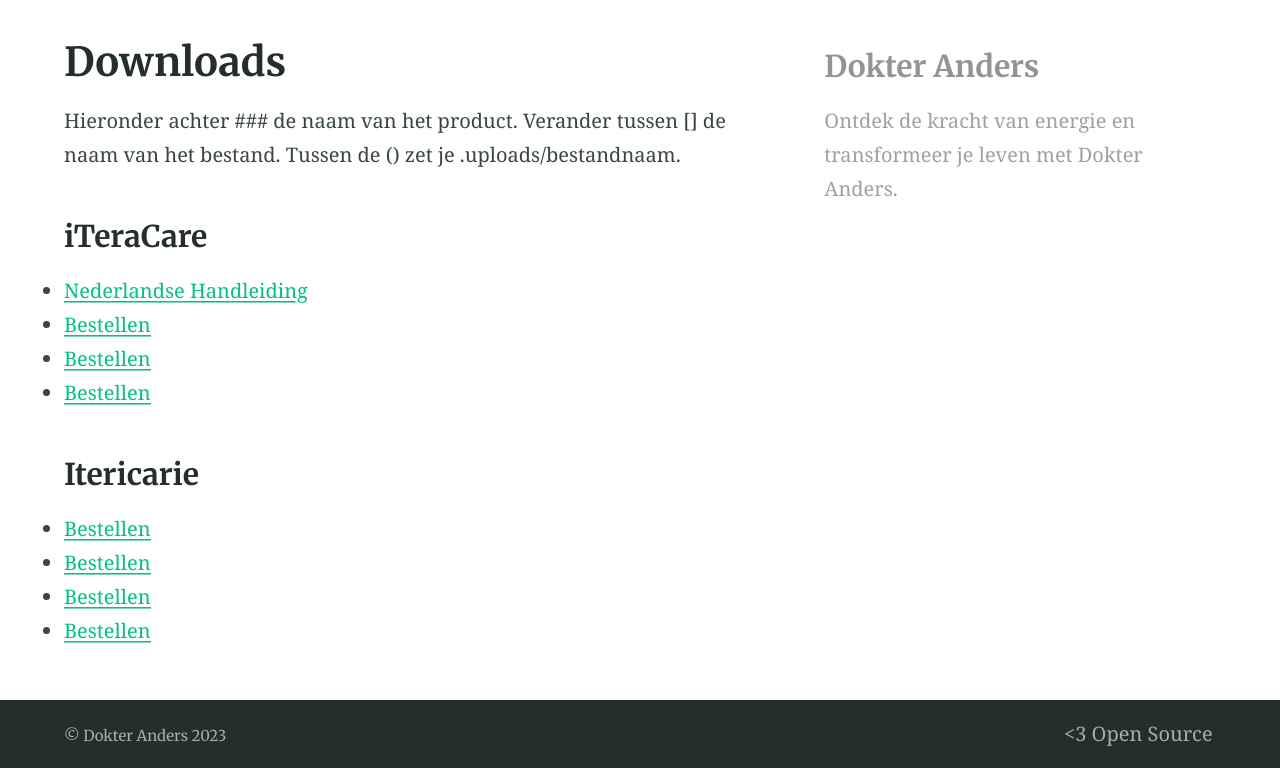
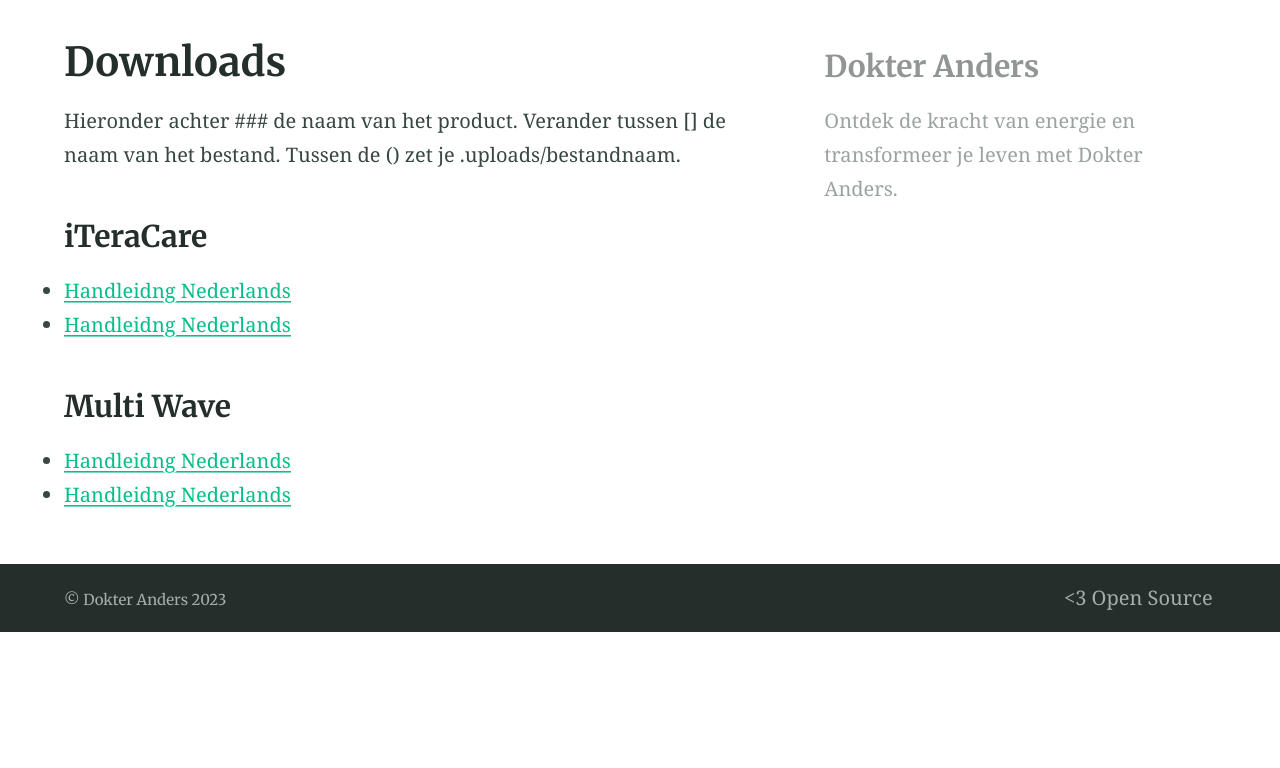
Before and after one commit to dokteranders/dokteranders.com, a Jekyll site: the page built from downloads.md, in a window 1280 px wide. Shown: the part 424-1192 px from the top of the page. Built offline with Jekyll 4.4.1, drawn with Linux system fonts in a browser that asks for light colours; after the commit the page ends 1056 px from its top, so only the background shows below that.

Commit message:
Update downloads.md

```diff
--- a/downloads.md
+++ b/downloads.md
@@ -8,13 +8,9 @@
 Tussen de () zet je .uploads/bestandnaam.
 
 ### iTeraCare
-- [Nederlandse Handleiding](./uploads/handlieding_nl.pdf)
-- [Bestellen](https://dokteranders.neumi.com/)
-- [Bestellen](https://dokteranders.neumi.com/)
-- [Bestellen](https://dokteranders.neumi.com/)
+- [Handleidng Nederlands](uploads/nederlands.pdf)
+- [Handleidng Nederlands](uploads/nederlands.pdf)
 
-### Itericarie
-- [Bestellen](https://dokteranders.neumi.com/)
-- [Bestellen](https://dokteranders.neumi.com/)
-- [Bestellen](https://dokteranders.neumi.com/)
-- [Bestellen](https://dokteranders.neumi.com/)
+### Multi Wave
+- [Handleidng Nederlands](uploads/nederlands.pdf)
+- [Handleidng Nederlands](uploads/nederlands.pdf)
```
